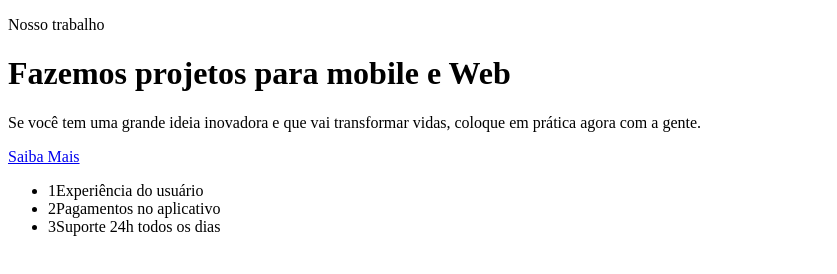
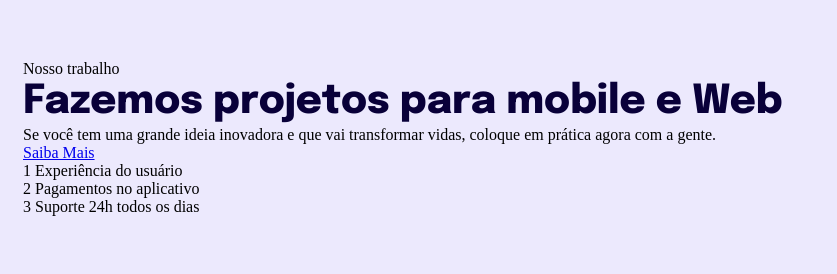
Before and after one commit to ManuelaAlecio/explorer-project-04, a plain HTML site: page index.html in a window 1280 px wide. Shown: the whole page, without its empty margins (0-837 px from the left). Drawn offline with Linux system fonts and the light colour scheme.

Commit message:
rem ajuste

```diff
--- a/index.html
+++ b/index.html
@@ -1,11 +1,16 @@
 <!DOCTYPE html>
 <html lang="pt-BR">
   <head>
+    <link rel="preconnect" href="https://fonts.googleapis.com">
+    <link rel="preconnect" href="https://fonts.gstatic.com" crossorigin>
+
     <meta charset="UTF-8">
     <meta name="viewport" content="width=device-width, initial-scale=1.0">
     <title>Introduão à Responsividade</title>
 
     <link rel="stylesheet" href="style.css">
+
+    <link href="https://fonts.googleapis.com/css2?family=Epilogue:wght@400;800&display=swap" rel="stylesheet">
   </head>
   <body>
     <main>
@@ -17,9 +22,9 @@
       <a href="#">Saiba Mais</a>
 
       <ul>
-        <li><span>1</span>Experiência do usuário</li>
-        <li><span>2</span>Pagamentos no aplicativo</li>
-        <li><span>3</span>Suporte 24h todos os dias</li>
+        <li><span>1</span> Experiência do usuário</li>
+        <li><span>2</span> Pagamentos no aplicativo</li>
+        <li><span>3</span> Suporte 24h todos os dias</li>
       </ul>
     </main>
   </body>
--- a/style.css
+++ b/style.css
@@ -0,0 +1,33 @@
+* {
+  margin: 0;
+  padding: 0;
+  box-sizing: border-box;
+}
+
+ul {
+  list-style: none;
+}
+
+:root {
+  font-size: 62.5%; /* 10px */
+}
+
+/* REM = Root EM */
+
+body {
+  background: #ECE9FD;
+
+  padding: 6.0rem 2.3rem 6.6rem;
+
+  font-size: 1.6rem;
+}
+
+h1 {
+  font-family: 'Epilogue', sans-serif;
+
+  font-weight: 800;
+  font-size: 4.0rem;
+  line-height: 4.8rem;
+
+  color: #090039;
+}
```
